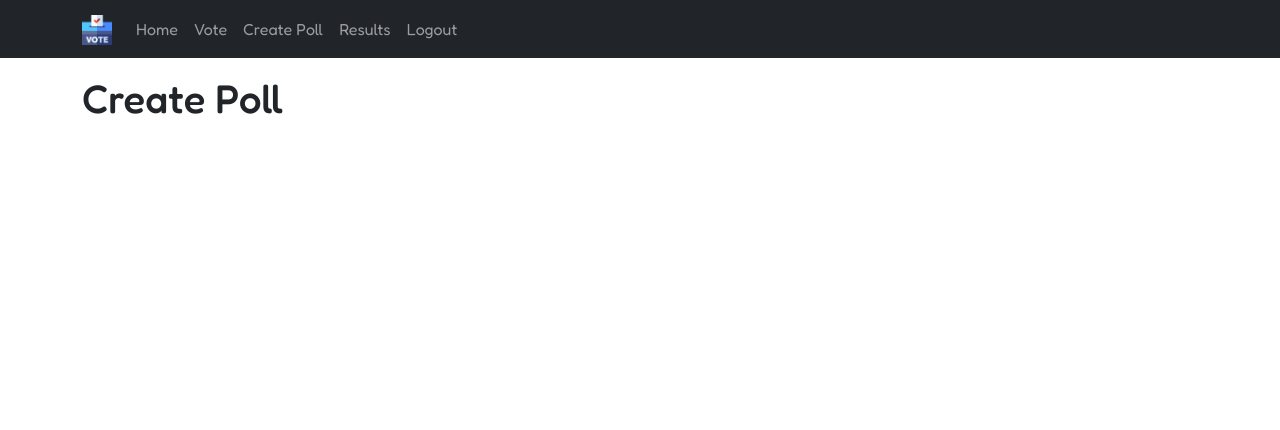
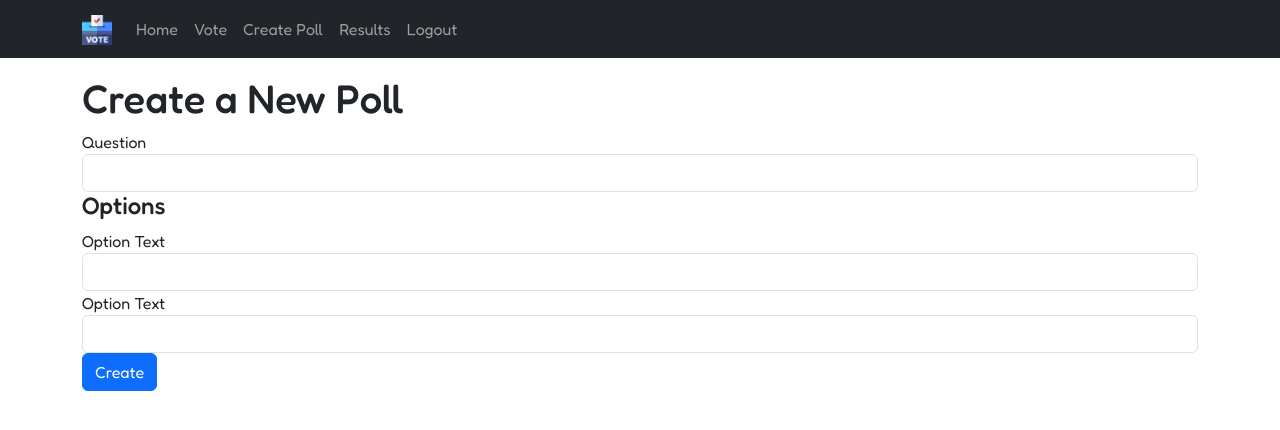
Before and after one commit to whdev36/flask-voting-system, a Flask app: page /create-poll in a window 1280 px wide. Shown: the top 430 px of the page. Run offline with Flask 3, Linux system fonts and the light colour scheme; a user stored in the database is signed in; some libraries are stand-ins or nearby versions.

Commit message:
poll form updated

```diff
--- a/app/config.py
+++ b/app/config.py
@@ -6,6 +6,8 @@ class Config:
 	SQLALCHEMY_DATABASE_URI = 'sqlite:///' + DATABASE_NAME
 	SQLALCHEMY_TRACK_MODIFIACATIONS = False
 	SECRET_KEY = os.environ.get('SECRET_KEY', 'DEFAULT_SECRET_KEY')
+	# SECRET_KEY = ''
 	ADMIN_NAME = 'OVS'
 	ADMIN_TEMPLATE_MODE = 'bootstrap4'
 	ADMIN_ALLOWED_EMAILS = ['admin@example.com']
+	WTF_CSRF_ENABLED = True
--- a/app/templates/create-poll.html
+++ b/app/templates/create-poll.html
@@ -1,5 +1,25 @@
 {% extends 'base.html' %}
 {% block title %}Create Poll{% endblock %}
 {% block content %}
-	<h1>Create Poll</h1>
+	<h1>Create a New Poll</h1>
+	<form method="post" action="{{ url_for('views.create_poll') }}">
+	    {{ form.hidden_tag() }}
+
+	    <div>
+	        {{ form.question.label }}
+	        {{ form.question(class="form-control") }}
+	    </div>
+
+	    <h4>Options</h4>
+	    {% for option_form in form.options %}
+	        <div>
+	            {{ option_form.text.label }}
+	            {{ option_form.text(class="form-control") }}
+	        </div>
+	    {% endfor %}
+
+	    <div>
+	        {{ form.submit(class="btn btn-primary") }}
+	    </div>
+	</form>
 {% endblock %}
--- a/app/views.py
+++ b/app/views.py
@@ -1,19 +1,41 @@
 from flask import Blueprint, render_template, flash, redirect, url_for
 from flask_login import login_required, current_user
+from .forms import PollForm, OptionForm
+from .models import Poll, Option
+from . import db
 
 views = Blueprint('views', __name__)
 
 @views.route('/')
 def home():
-	return render_template('home.html')
+	polls = Poll.query.all()
+	return render_template('home.html', polls=polls)
 
 @views.route('/results')
 def results():
 	return render_template('results.html')
 
 @views.route('/create-poll', methods=['GET', 'POST'])
+@login_required
 def create_poll():
-	return render_template('create-poll.html')
+	form = PollForm()
+	if form.validate_on_submit():
+		# Poll saving
+		poll = Poll(question=form.question.data, user_id=current_user.id)
+		db.session.add(poll)
+		db.session.commit() # Save poll
+
+		# Saving option
+		for option_form in form.options:
+			option = Option(text=option_form.text.data, poll_id=poll.id)
+			db.session.add(option)
+		db.session.commit()
+
+		flash('Poll successfully created!', 'success')
+		return redirect(url_for('views.home'))
+	else:
+		print(form.errors) # Check form errors
+	return render_template('create-poll.html', form=form)
 
 @views.route('/vote')
 def vote():
```
Also changed, not shown: app/__init__.py (+10 -2 lines), app/templates/home.html (+8 -0 lines), instance/vote.db.
